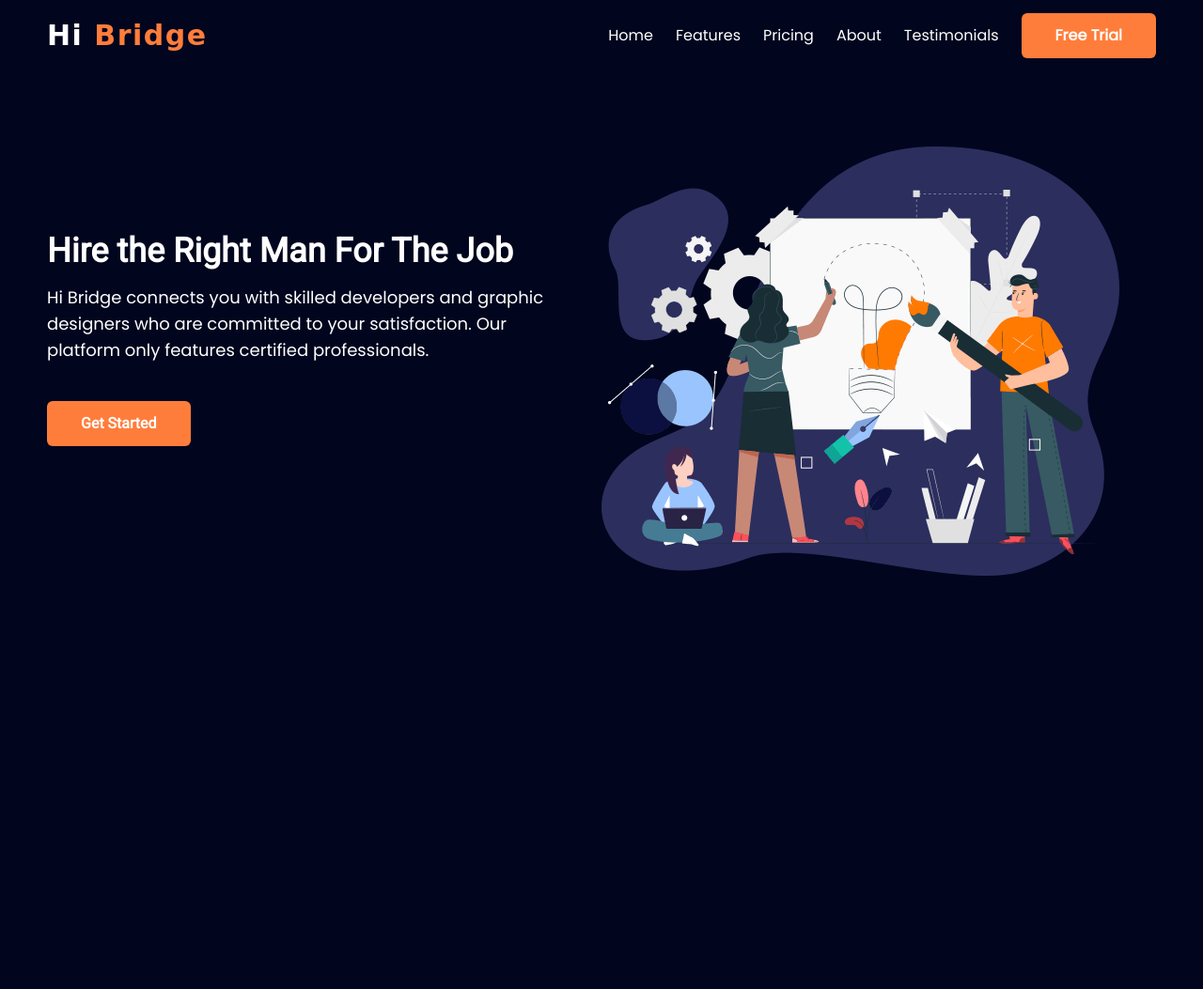
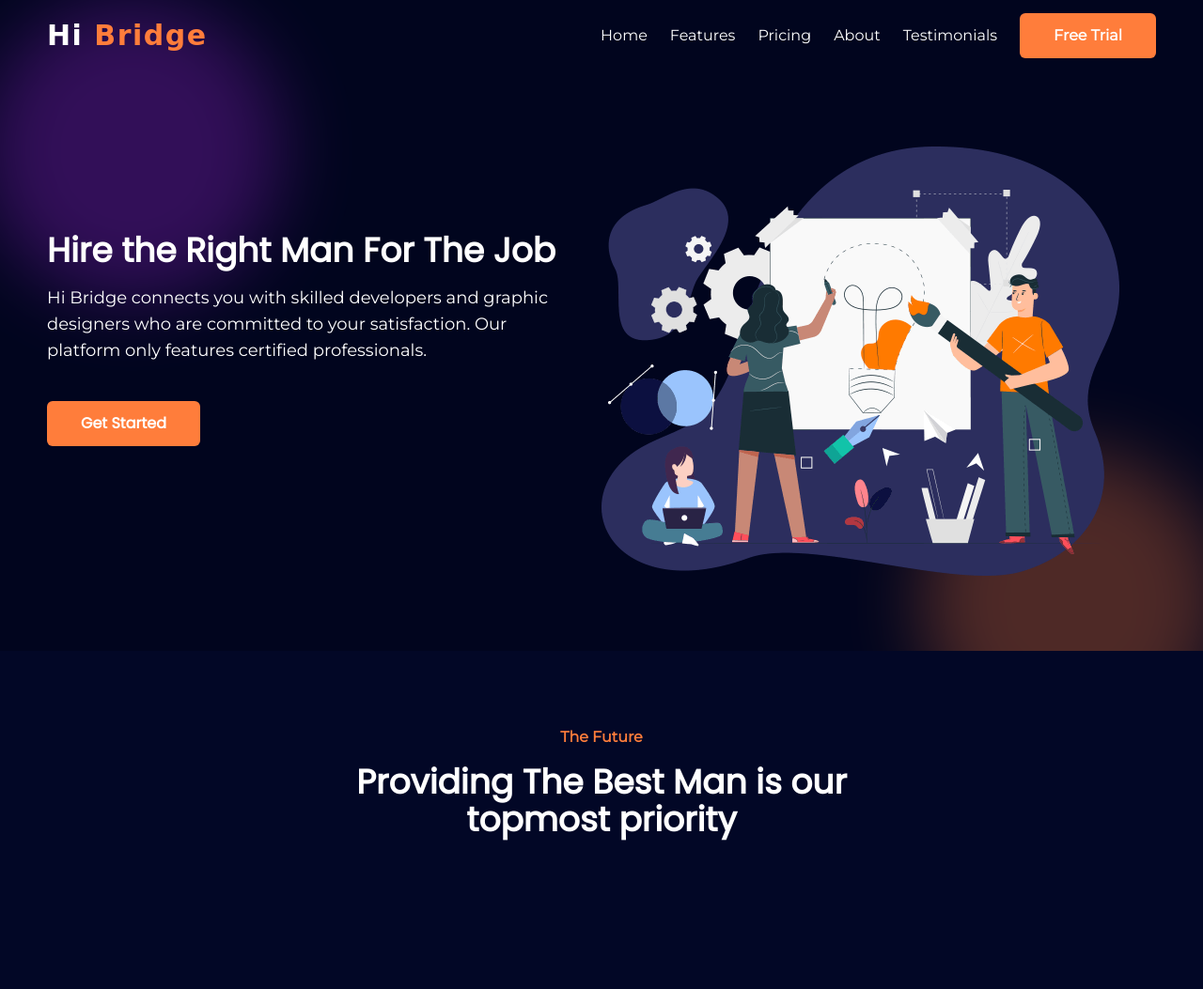
Before and after one commit to thehero1z/Hi-Bridge, a website: page src/index.html in a window 1280 px wide. Shown: the whole page at 94% size. Before the commit the page ends 800 px from the top, so only its background shows below. Drawn offline with nearby package versions, Linux system fonts and the light colour scheme; files that its build step writes are made by us from their sources; a web font is replaced by a local one.

Commit message:
section update

```diff
--- a/src/index.html
+++ b/src/index.html
@@ -16,6 +16,9 @@
     <link rel="preconnect" href="https://fonts.googleapis.com">
     <link rel="preconnect" href="https://fonts.gstatic.com" crossorigin>
     <link href="https://fonts.googleapis.com/css2?family=Open+Sans:wght@400;700&family=Poppins&family=Roboto&family=Rubik+Pixels&display=swap" rel="stylesheet">
+    <link rel="preconnect" href="https://fonts.googleapis.com">
+<link rel="preconnect" href="https://fonts.gstatic.com" crossorigin>
+<link href="https://fonts.googleapis.com/css2?family=Montserrat&display=swap" rel="stylesheet">
     <!-- google fonts end here -->
 </head>
 <body class="bg-color-primary text-color-white">
@@ -34,22 +37,21 @@
                 <li><a class="hover:text-color-secondary" href="#features">About</a></li>
                 <li><a class="hover:text-color-secondary" href="#testimonials">Testimonials</a></li>
 
-                <li> <button class="btn">Free Trial</button></li>
+                <li> <button type="button" class="btn">Free Trial</button></li>
             </ul>
         </div>
         <!-- hamburger menu -->
         <div id="hamburger" class="lg:hidden cursor-pointer z-50 text-2xl px-5">
             <i id="faSolid" class="fa-solid fa-bars"></i>
         </div>
-        <div id="menu" class=" hidden bg-color-primary-dark h-[100vh] absolute inset-0 ">
-            <ul class="h-full grid place-items-center py-20">
-                <li><a id="hLink" class="hover:text-color-secondary" href="#home">Home</a></li>
-                <li ><a class="hover:text-color-secondary" id="hLink"  href="#features">Features</a></li>
-                <li><aid="hLink"  class="hover:text-color-secondary" href="#pricing">Pricing</a></li>
-                <li><a class="hover:text-color-secondary"id="hLink"  href="#features">About</a></li>
-                <li><a id="hLink"  class="hover:text-color-secondary" href="#testimonials">Testimonials</a></li>
-                <li> <button class="btn">Free Trial</button></li>
-
+        <div id="menu" class="hidden  h-[100vh] absolute inset-0">
+            <ul class="h-full grid place-items-center py-20 bg-color-primary-dark">
+                <li><a  class="hover:text-color-secondary" href="#home">Home</a></li>
+                <li ><a  class="hover:text-color-secondary" id="hLink"  href="#features">Features</a></li>
+                <li><a   class="hover:text-color-secondary" href="#pricing">Pricing</a></li>
+                <li><a class="hover:text-color-secondary"  href="#features">About</a></li>
+                <li><a  class="hover:text-color-secondary" href="#testimonials">Testimonials</a></li>
+               <button type="button" class="btn">Free Trial</button>
             </ul>
         </div>
     </nav>
@@ -57,19 +59,32 @@
 </header>
 <!-- Home Page // Hero section -->
 <main>
-    <section id="home">
+    <section id="home" class="">
+        <div class="w-80 h-80 bg-color-blob absolute top-0 -left-5 -z-10 blur-2xl overflow-hidden rounded-full opacity-30"></div>
+        <div class="w-80 h-80 bg-color-secondary absolute bottom-0 -right-5 -z-10 blur-2xl overflow-hidden rounded-full opacity-30"></div>
         <div class="container py-20">
             <div class="flex flex-col items-center z-20 md:flex-row">
                 <div class="text-center mb-12 md:text-left md:w-1/2 md:pr-10">
-                    <h1 class= "heading mb-4">Hire the Right Man For The Job</h1>
+                    <h1 class="heading mb-4">Hire the Right Man For The Job</h1>
                     <p class="font-mono leading-relaxed mb-10 lg:text-lg">
                         Hi Bridge connects you with skilled developers and graphic designers who are committed to your satisfaction. Our platform only features certified professionals.
                     </p>
-                    <li class="list-none"><button class="bg-color-secondary px-9 py-3 rounded-md capitalize font-bold hover:opacity-80 ease-in duration-200"> Get Started</button></li>
+                    <ul>
+                    <li class="list-none"><button type="button" class="bg-color-secondary px-9 py-3 rounded-md capitalize font-bold hover:opacity-80 ease-in duration-200"> Get Started</button></li>
+                    </ul>
                 </div>
                 <div class="md:w-1/2">
-                    <img src="/images/homepage3.png" alt="">
+                    <img src="/images/homepage3.png" alt="hero illustrations">
                 </div>
+            </div>
+        </div>
+    </section>
+    <section id="features" class="bg-color-primary-light">
+        <div class="container py-20">
+            <div class="m-auto text-center mb-20 md:w-1/2">
+                <h4 class="text-color-secondary font-bold font-mono mb-4">The Future</h4>
+                <h1 class="font-sans heading  ">Providing The Best Man is our topmost priority</h1>
+
             </div>
         </div>
     </section>
--- a/tailwind.config.js
+++ b/tailwind.config.js
@@ -9,7 +9,8 @@ module.exports = {
              "color-primary-dark": "#010417",
              "color-secondary": "#ff7d3b",
              "color-gray": "#333",
-             "color-white": "#fff"
+             "color-white": "#fff",
+             "color-blob": "#A427DF",
 
       }
     },
@@ -21,8 +22,8 @@ module.exports = {
       }
     },
     fontFamily:{
-      'sans': ['Roboto', 'sans-serif'],
-      'mono': ['Poppins', 'sans-serif'],
+      'sans': ['Poppins', 'sans-serif'],
+      'mono': ['Montserrat', 'sans-serif'],
       'cursive':['Rubik Pixels', 'cursive']
 
     }
```
